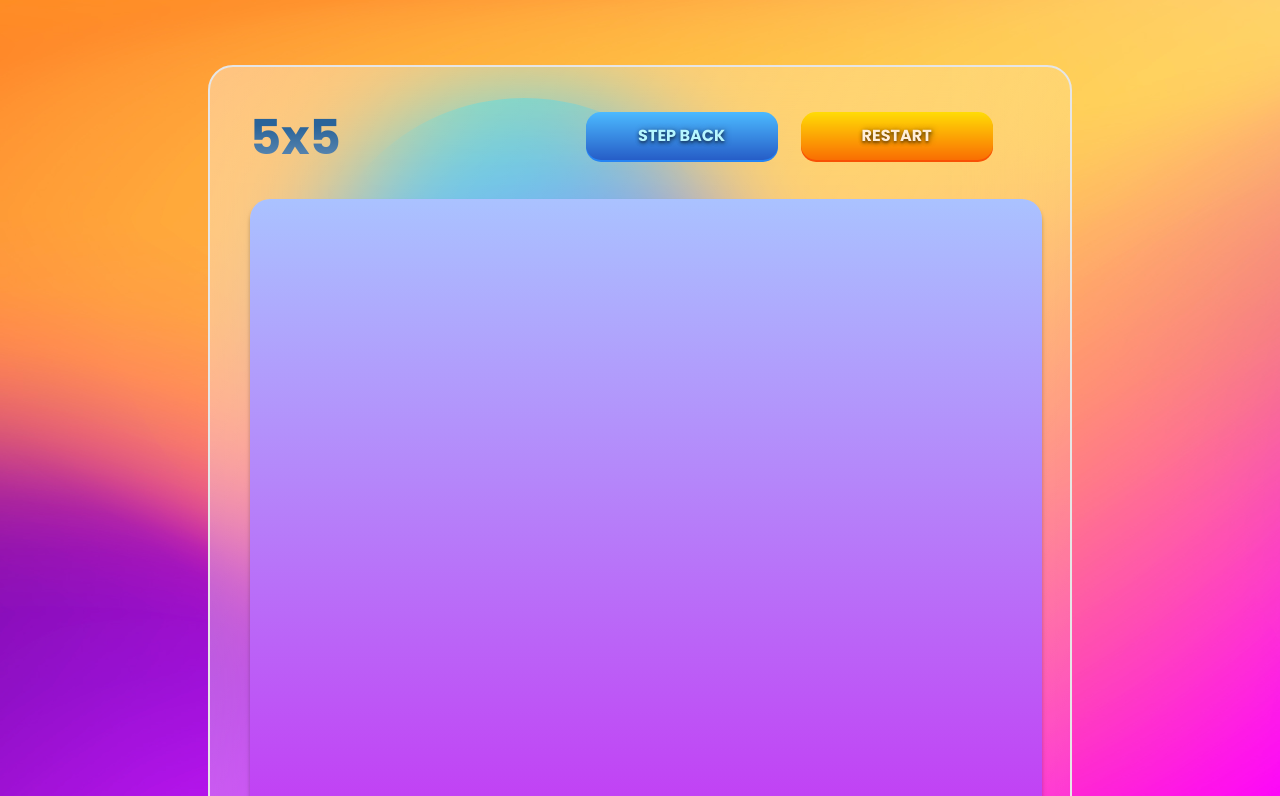
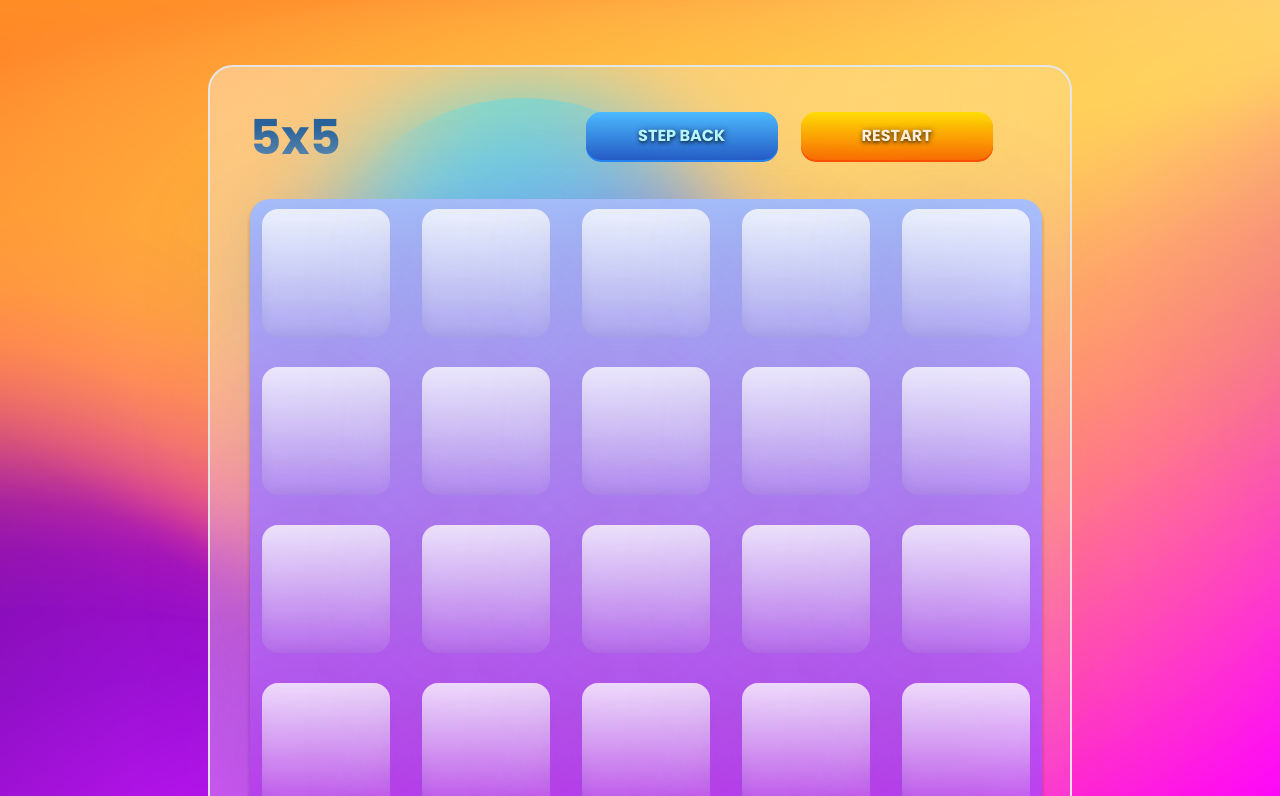
Before and after one commit to AlexKaroh/angular-game, an Angular app: page / in a window 1280 px wide. Shown: the top 796 px of the page. Built offline with nearby package versions, Linux system fonts and the light colour scheme.

Commit message:
feat: implement get cell position

```diff
--- a/src/app/app.component.html
+++ b/src/app/app.component.html
@@ -12,7 +12,11 @@
         </button>
       </div>
     </div>
-    <div class="game__field" #field>
+    <div class="game__field">
+      <div class="field__cell"
+      (click)="getPosition($event.target)"
+      *ngFor="let cell of field.flat()"
+      #square></div>
     </div>
   </div>
   <div  class="game__ellipse_orange"></div>
--- a/src/app/app.component.ts
+++ b/src/app/app.component.ts
@@ -1,15 +1,14 @@
-import { Component, ElementRef, ViewChild } from '@angular/core';
+import { AfterViewInit, Component, ElementRef, OnInit, QueryList, ViewChildren } from '@angular/core';
 
 @Component({
   selector: 'app-root',
   templateUrl: './app.component.html',
   styleUrls: ['./app.component.scss']
 })
-export class AppComponent {
+export class AppComponent implements OnInit, AfterViewInit  {
+  @ViewChildren('square') square: QueryList<ElementRef> | undefined;
 
   title = '5x5';
-
-  @ViewChild('field') gameField: ElementRef | undefined;
 
   field = [
     [0,0,0,0,0],
@@ -21,4 +20,17 @@ export class AppComponent {
 
   constructor() {}
 
+  ngAfterViewInit(): void {}
+
+  getPosition(event: any) {
+    const elementsArr = this.square?.toArray().map(el => el.nativeElement);
+    const clickedIndex = elementsArr!.indexOf(event);
+    const rowSize = 5;
+    let col = clickedIndex % rowSize;
+    let row = Math.floor(clickedIndex / rowSize);
+    console.log(`row: ${++row}, col: ${++col}`);
+  }
+
+  ngOnInit(): void {}
+
 }
```
